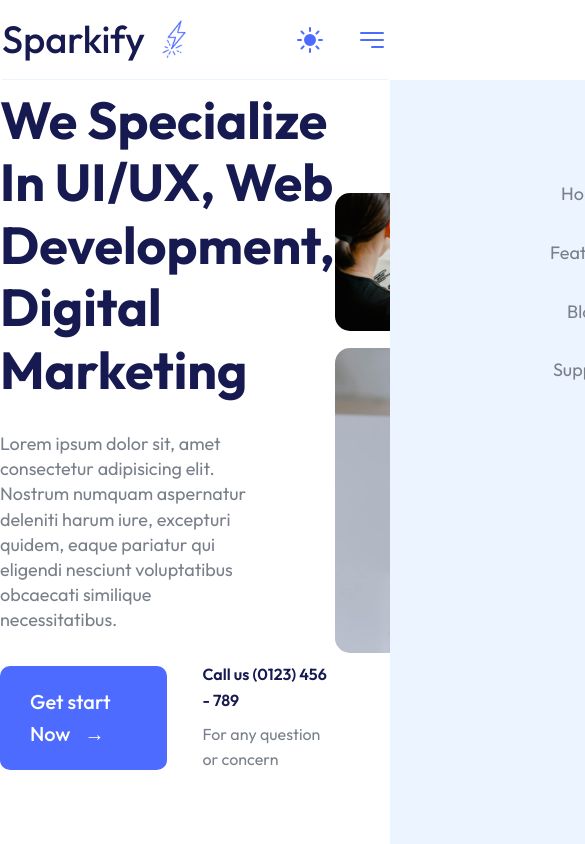
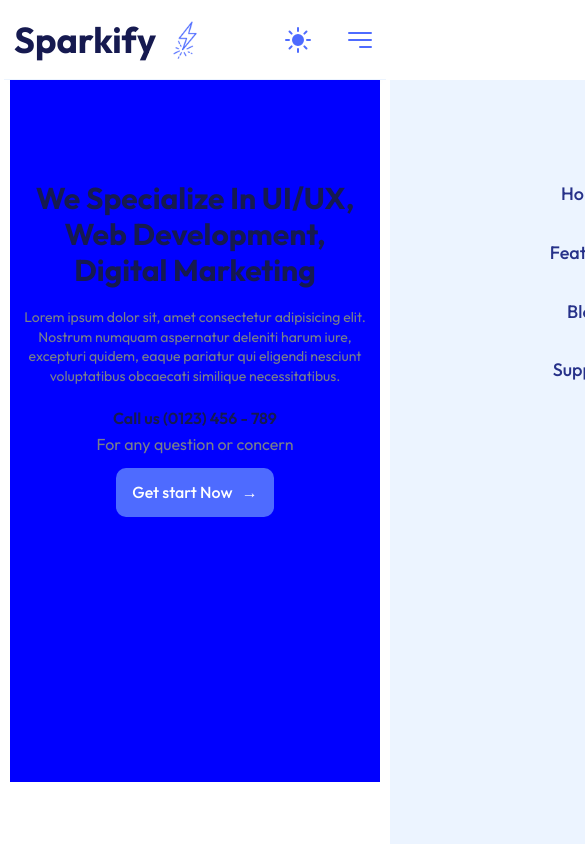
Before and after one commit to indunil-jay/Sparkify, a website built with Parcel: page index.html in a window 390 px wide. Shown: the top 844 px of the page, 585 px wide, since content can reach past the window. Built offline with nearby package versions, Linux system fonts and the light colour scheme.

Commit message:
make responsive hero section

```diff
--- a/sass/abstract/_variables.scss
+++ b/sass/abstract/_variables.scss
@@ -24,7 +24,7 @@
   --font-size-xlg: 5.2rem; //52px
   --font-size-xxlg: 6rem; //60px
   --font-size-lg: 4.6rem; //46px
-  --font-size-md: 3.8rem; //38px
+  --font-size-md: 3.6rem; //38px
   --font-size-xmd: 3rem; //30px
 
   --space-1: 0.2rem; //2px
--- a/sass/base/_base.scss
+++ b/sass/base/_base.scss
@@ -4,10 +4,6 @@
   margin: 0;
   padding: 0;
   box-sizing: inherit;
-}
-
-html {
-  font-size: 62.5%; // 1rem = 10px
 }
 
 body {
--- a/sass/base/_typography.scss
+++ b/sass/base/_typography.scss
@@ -1,4 +1,8 @@
 @import url("https://fonts.googleapis.com/css2?family=Outfit:wght@100..900&display=swap");
+
+html {
+  font-size: 62.5%;
+}
 
 body {
   font-family: "Outfit", sans-serif;
@@ -24,6 +28,17 @@ ul {
 .heading--1 {
   font-size: var(--font-size-xlg);
   font-weight: 700;
+
+  @include responsive(desktop-small) {
+    font-size: 4.2rem;
+  }
+
+  @include responsive(mobile-lg) {
+    font-size: var(--font-size-md);
+  }
+  @include responsive(mobile-lg) {
+    font-size: var(--font-size-xmd);
+  }
 }
 
 .paragraph--1 {
@@ -31,4 +46,11 @@ ul {
   font-weight: 400;
   line-height: 1.4;
   color: var(--color-grey);
+  @include responsive(desktop-small) {
+    font-size: var(--font-size-default);
+  }
+
+  @include responsive(mobile-lg) {
+    font-size: 1.4rem;
+  }
 }
--- a/sass/components/_buttons.scss
+++ b/sass/components/_buttons.scss
@@ -38,4 +38,19 @@ button:focus-visible {
   border-radius: var(--space-5);
   font-size: var(--font-size-xsmd);
   font-weight: 500;
+
+  @include responsive(desktop-small) {
+    padding: var(--space-9) var(--space-11);
+
+    font-size: var(--font-size-smd);
+  }
+  @include responsive(desktop-small) {
+    padding: var(--space-8) var(--space-10);
+
+    font-size: var(--font-size-default);
+  }
+  @include responsive(mobile-md) {
+    padding: var(--space-6) var(--space-8);
+    font-size: var(--font-size-default);
+  }
 }
--- a/sass/components/_hero.scss
+++ b/sass/components/_hero.scss
@@ -4,34 +4,87 @@
   height: calc(95dvh - 10rem);
   width: 100%;
 
+  @include responsive(desktop-small) {
+    grid-template-columns: 1fr 50rem;
+  }
+  @include responsive(tabs) {
+    grid-template-columns: 1fr;
+  }
+
   &__details {
     background-color: var(--color-white);
+    background-color: blue;
+    @include flex-center;
 
-    @include flex-center;
+    @include responsive(mobile-md) {
+      align-items: start;
+      padding-top: 10rem;
+    }
   }
 
   &__details__box {
+    @include responsive(tabs) {
+      padding-inline: var(--space-17);
+    }
+    @include responsive(mobile-md) {
+      padding-inline: var(--space-10);
+    }
+    @include responsive(mobile-sm) {
+      padding-inline: var(--space-6);
+    }
   }
 
   &__heading {
     line-height: 1.2;
     text-align: left;
+
+    @include responsive(tabs) {
+      text-align: center;
+    }
   }
 
   &__text {
     margin: var(--space-13) 0;
     text-align: left;
     width: 80%;
+    @include responsive(tabs) {
+      text-align: center;
+      width: 70%;
+      margin: var(--space-13) auto;
+    }
+    @include responsive(mobile-lg) {
+      width: 90%;
+    }
+    @include responsive(mobile-md) {
+      margin: var(--space-10) 0;
+      width: 100%;
+    }
   }
   &__cta {
     display: flex;
     align-items: center;
     justify-content: start;
+    @include responsive(tabs) {
+      justify-content: center;
+    }
+    @include responsive(mobile-md) {
+      flex-direction: column;
+      gap: 1rem;
+    }
+  }
+  &__callbtn {
+    @include responsive(mobile-md) {
+      order: 2;
+    }
   }
   &__call {
     display: flex;
     flex-direction: column;
     margin-left: var(--space-14);
+    @include responsive(mobile-md) {
+      margin: 0;
+      text-align: center;
+    }
   }
   &__callNumber {
     font-size: var(--font-size-default);
@@ -41,18 +94,35 @@
     font-size: var(--font-size-default);
     margin-top: var(--space-4);
     color: var(--color-grey);
+
+    @include responsive(mobile-md) {
+      margin: 0;
+    }
   }
   &__arrow {
     margin-left: 1rem;
+
+    @include responsive(mobile-md) {
+      margin-left: 0.6rem;
+    }
   }
   &__gallery {
     @include flex-center;
+
+    @include responsive(tabs) {
+      display: none;
+    }
   }
 
   &__masonary {
+    padding: var(--space-10);
     width: 100%;
     columns: 3;
     column-gap: 20px;
+
+    @include responsive(desktop-small) {
+      width: 90%;
+    }
   }
 
   &__image__box {
--- a/sass/layouts/_header.scss
+++ b/sass/layouts/_header.scss
@@ -1,6 +1,6 @@
 .header {
   grid-column: center-start / center-end;
-
+  padding-inline: 1rem;
   display: grid;
   grid-template-columns: 38rem 1fr 38rem;
   height: 10rem;
@@ -18,7 +18,7 @@
   }
 
   @include responsive(mobile-md) {
-    margin: 0 2px;
+    margin: 0 4px;
   }
 
   &__left {
@@ -36,7 +36,7 @@
   &__logoName {
     font-size: var(--font-size-xlg);
     color: var(--color--primary-950);
-    font-weight: 500;
+    font-weight: 700;
     margin-right: var(--space-10);
     @include responsive(desktop-small) {
       font-size: var(--font-size-lg);
@@ -84,10 +84,10 @@
 
   &__link:visited,
   &__link:link {
-    color: var(--color-grey);
+    font-size: var(--font-size-smd);
+    font-weight: 500;
+    color: var(--color--primary-900);
     text-transform: capitalize;
-    letter-spacing: 1px;
-    font-size: var(--font-size-smd);
     transition: color var(--transition-timing-2)
       cubic-bezier(0.075, 0.82, 0.165, 1);
 
--- a/sass/layouts/_sections.scss
+++ b/sass/layouts/_sections.scss
@@ -1,6 +1,6 @@
 .main {
   grid-column: full-start / full-end;
-
+  padding-inline: 1rem;
   display: grid;
   grid-template-columns:
     [full-start] 1fr [center-start] repeat(
```
